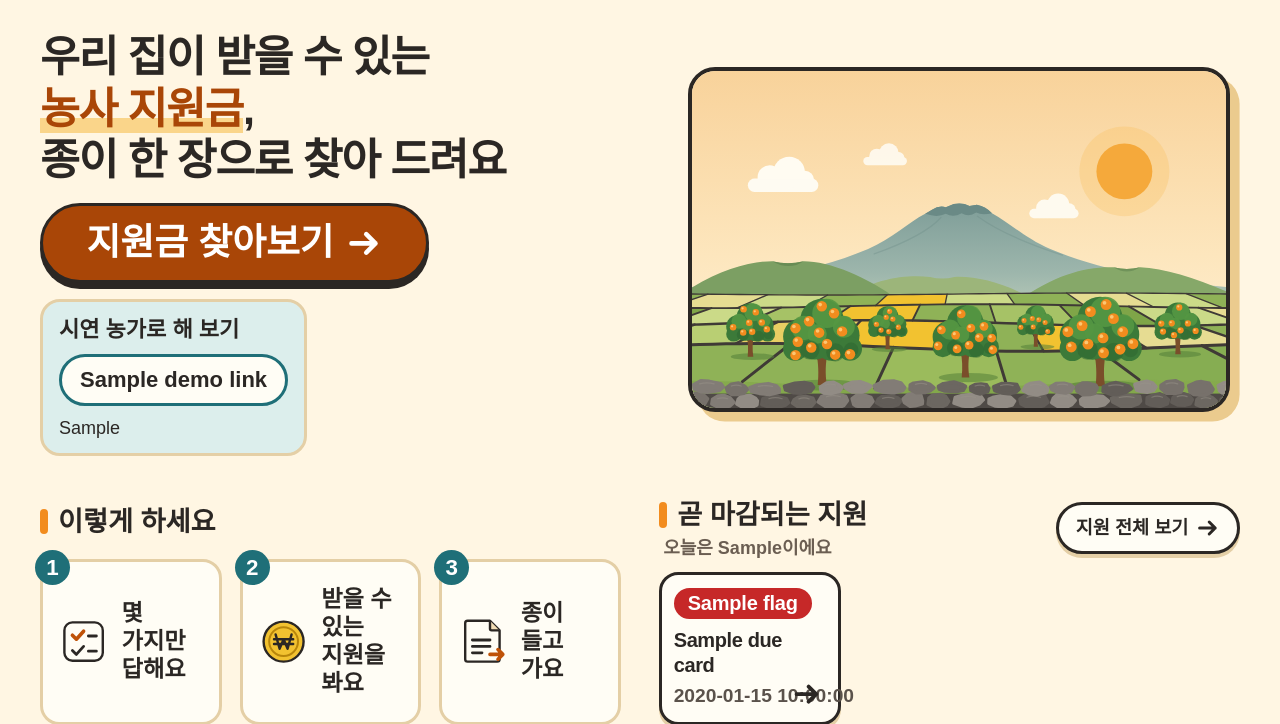
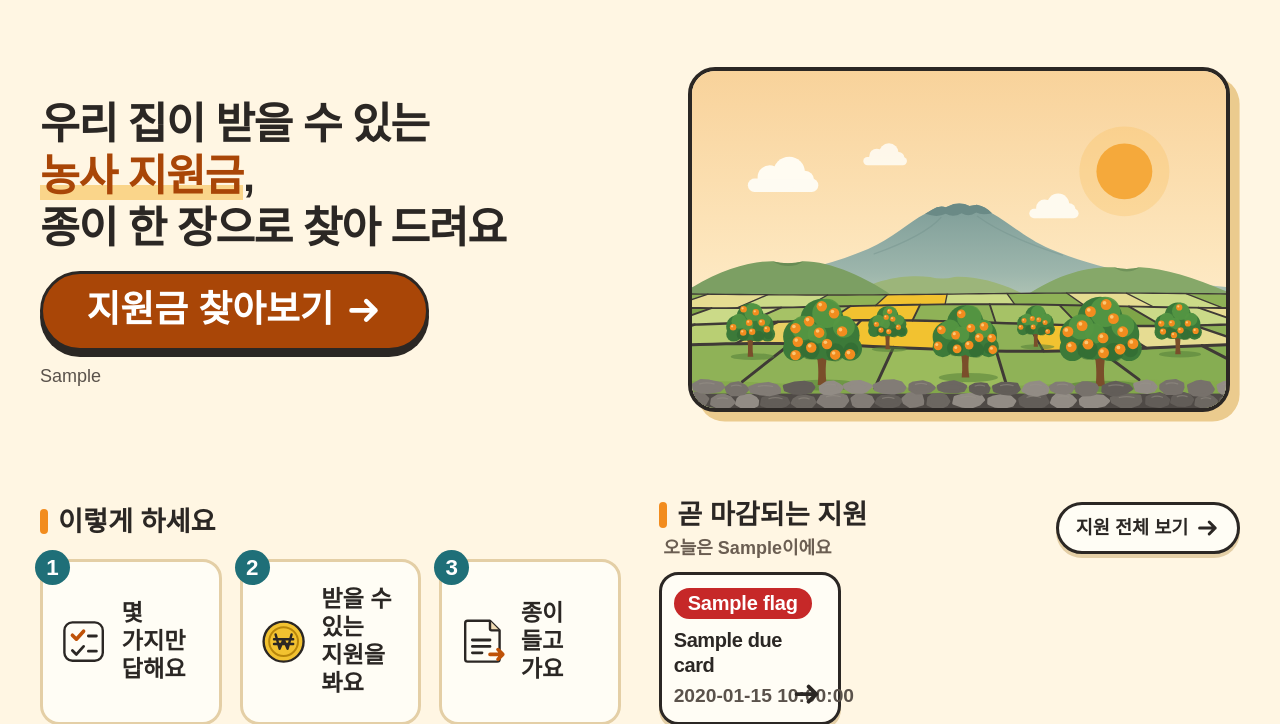
Before and after one commit to Someatsb/Jeju-Nongdon, a FastAPI app: template app/ui/templates/home.html in a window 1280 px wide. Shown: the part 76-800 px from the top of the page. Run offline with FastAPI, Linux system fonts and the light colour scheme; the template is opened without the code that fills it: most values are stand-ins (such as "Sample title", 1, 10 or a date in 2020); parts of the project's set-up code (start-up, migrations or seed data) failed here and were passed over; some web fonts are replaced.

Commit message:
체험판 첫 화면에서 시연 농가 단추를 뺌

```diff
--- a/app/ui/public_demo.py
+++ b/app/ui/public_demo.py
@@ -30,7 +30,7 @@ MAX_SESSIONS = 300          # 동시에 들고 있는 상담 수 한도(넘으
 MAX_LOG_ENTRIES = 4000      # 검수 로그(메모리)가 이만큼 넘으면 오래된 절반을 버린다
 DEMO_IDS = ("P1", "P2", "P3", "P4", "P5")
 NO_MATCH_PUBLIC = "체험판이라 이 농가는 새 공고 맞춰 보기가 없어요(시연 농가 다섯만 있어요)"
-INTRO_LINE = "체험판이에요. 시연 농가 다섯은 AI 설명까지 보이고, 직접 입력하면 규칙 계산 결과가 나와요. 날짜는 2026년 11월 13일로 고정해 보여 드려요."
+INTRO_LINE = "체험판이에요. 날짜는 2026년 11월 13일로 고정해 보여 드려요."
 
 router = APIRouter()
 
@@ -146,4 +146,4 @@ def home_extra(request: Request) -> dict:
     """첫 화면 템플릿에 더할 값. 공개 체험판이 아니면 빈 dict(PC 화면은 달라지지 않는다)."""
     if not request.app.state.cfg.public_demo:
         return {}
-    return {"demo_links": demo_links(request), "demo_intro": INTRO_LINE}
+    return {"demo_intro": INTRO_LINE}       # 첫 화면에는 안내 한 줄만(시연 농가 단추는 두지 않는다. 주소 /demo/P1~P5 는 열려 있다)
--- a/app/ui/static/demo.css
+++ b/app/ui/static/demo.css
@@ -12,3 +12,5 @@
 .page-home .hero { min-height: clamp(400px, 58vh, 560px); }
 .page-home .hero-text { gap: 0; }
 .page-home .hero h1 { margin: 0 0 clamp(10px, 2vh, 20px); }
+
+.page-home .demo-only-note { margin: clamp(8px, 1.6vh, 16px) 0 0; font-size: 18px; line-height: 1.4; color: var(--ink-soft); }
--- a/app/ui/templates/home.html
+++ b/app/ui/templates/home.html
@@ -3,19 +3,15 @@
 {% block title %}{{ cfg.service_name }} - 우리 집 농사 지원금 찾기{% endblock %}
 {% block body_class %}page-home{% endblock %}
 {% block main_class %}home{% endblock %}
-{% block head %}{% if demo_links %}<link rel="stylesheet" href="/static/demo.css">{% endif %}{% endblock %}
+{% block head %}{% if demo_intro %}<link rel="stylesheet" href="/static/demo.css">{% endif %}{% endblock %}
 {% block header_actions %}<p class="topbar-note">어려우시면 옆에 계신 직원에게 말씀하세요</p>{% endblock %}
 {% block content %}
   <section class="hero">
     <div class="hero-text" data-fit>
       <h1>우리 집이 받을 수 있는<br><em>농사 지원금</em>,<br>종이 한 장으로 찾아 드려요</h1>
       <a class="btn btn-primary btn-xl" href="/counsel">지원금 찾아보기 {{ art.arrow() }}</a>
-      {%- if demo_links %}
-      <div class="demo-pick" aria-label="시연 농가로 해 보기">
-        <p class="demo-title">시연 농가로 해 보기</p>
-        <ul class="demo-list">{% for d in demo_links %}<li><a class="demo-chip" href="/demo/{{ d.id }}">{{ d.label }}</a></li>{% endfor %}</ul>
-        <p class="demo-note">{{ demo_intro }}</p>
-      </div>
+      {%- if demo_intro %}
+      <p class="demo-only-note">{{ demo_intro }}</p>
       {%- endif %}
     </div>
     <div class="hero-frame">{{ art.hero() }}</div>
```
Also changed, not shown: docs/8_인터넷_체험판.md (+1 -1 lines), tests/ui/test_public_demo.py (+5 -3 lines).
